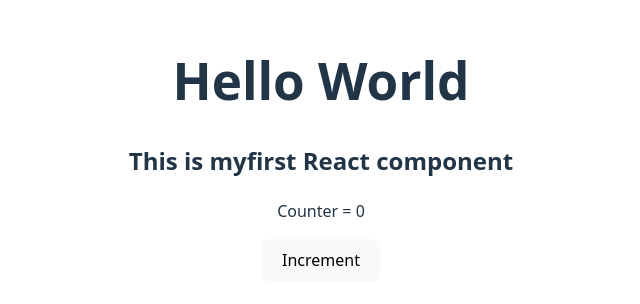
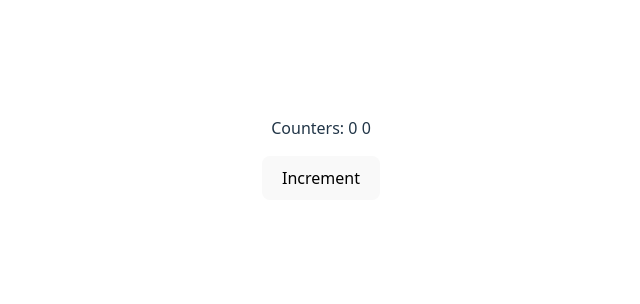
Before and after one commit to doomout/SpringBoot3_React, a React (Vite) app in the folder React/myapp/: page / in a window 1280 px wide. Shown: the part 250-554 px from the top of the page, without its empty margins (319-959 px from the left). Built offline with nearby package versions, Linux system fonts and the light colour scheme.

Commit message:
일괄 처리 예제

```diff
--- a/React/myapp/src/App.jsx
+++ b/React/myapp/src/App.jsx
@@ -1,12 +1,21 @@
+import { useState } from 'react';
 import './App.css'
 import Counter from "./Counter"; // Counter 컴포넌트 가져오기
 
 function App() {
+  const [count, setCount] = useState(0);
+  const [count2, setCount2] = useState(0);
+
+  const increment = () =>{
+    setCount(count + 1);  // 아직 렌더링 안됨
+    setCount2(count2 + 1);
+    // 모든 상태가 업데이트 되고 나서 컴포넌드 재랜더링
+  }
+
   return (
     <>
-    <h1>Hello World</h1>
-    <h2>This is myfirst React component</h2>
-    <Counter />
+    <p>Counters: {count} {count2}</p>
+    <button onClick={increment}>Increment</button>
     </>
   );
 }
```
